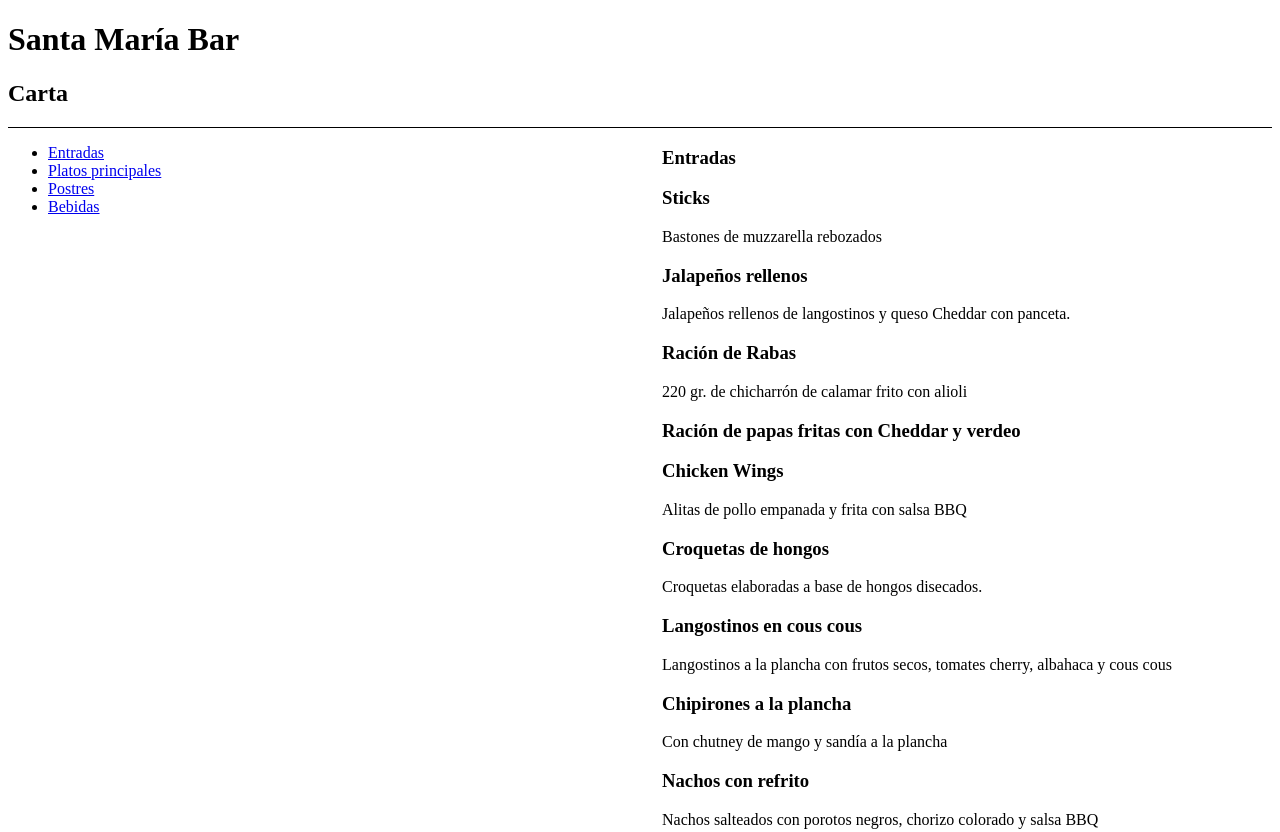
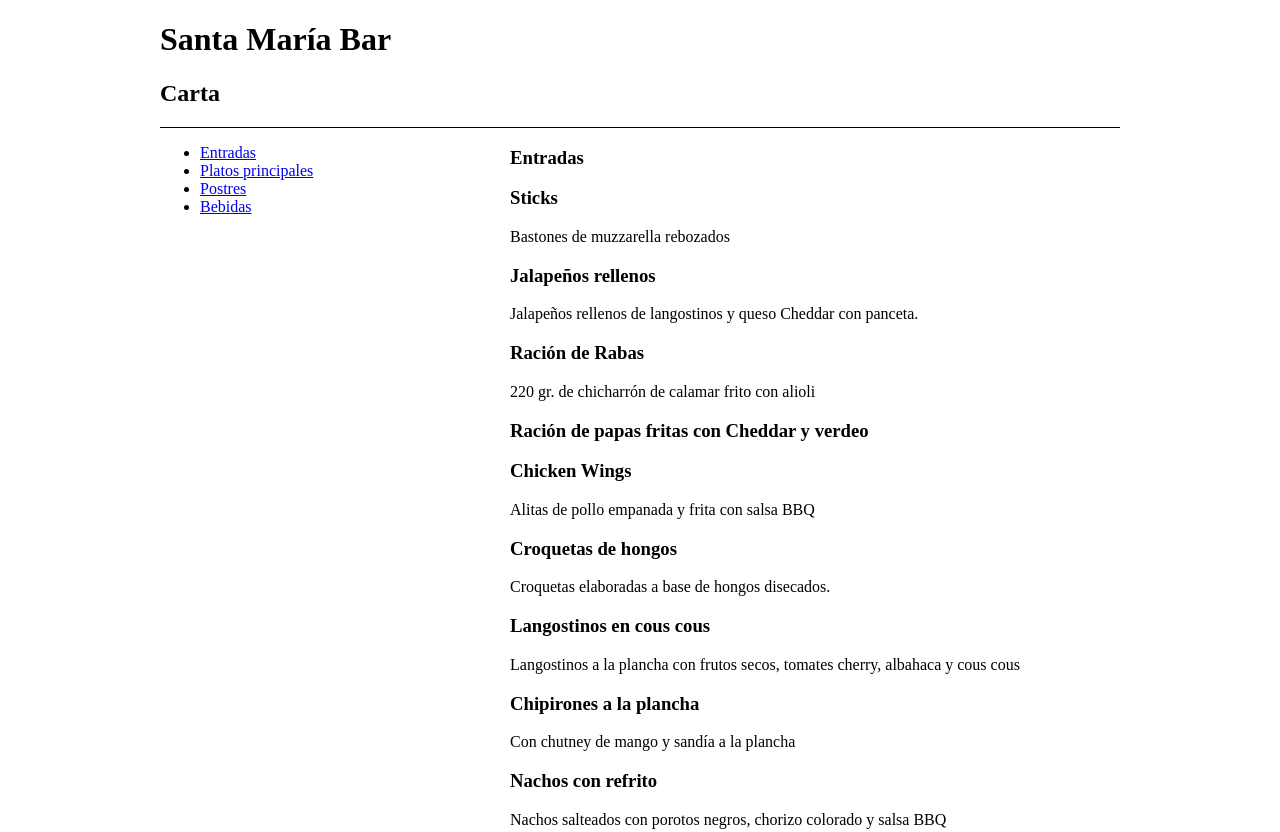
Before and after one commit to luisblafer/practica-semantica, a plain HTML site: page index.html in a window 1280 px wide. Shown: the top 832 px of the page. Drawn offline with Linux system fonts and the light colour scheme.

Commit message:
Doy un ancho fijo de 960px al site, y centro el <div> usando el margin.

```diff
--- a/css/style.css
+++ b/css/style.css
@@ -1,5 +1,6 @@
-body {
-
+#contenedor {
+    width: 960px;
+    margin: 0 auto;
 }
 
 header {
```
